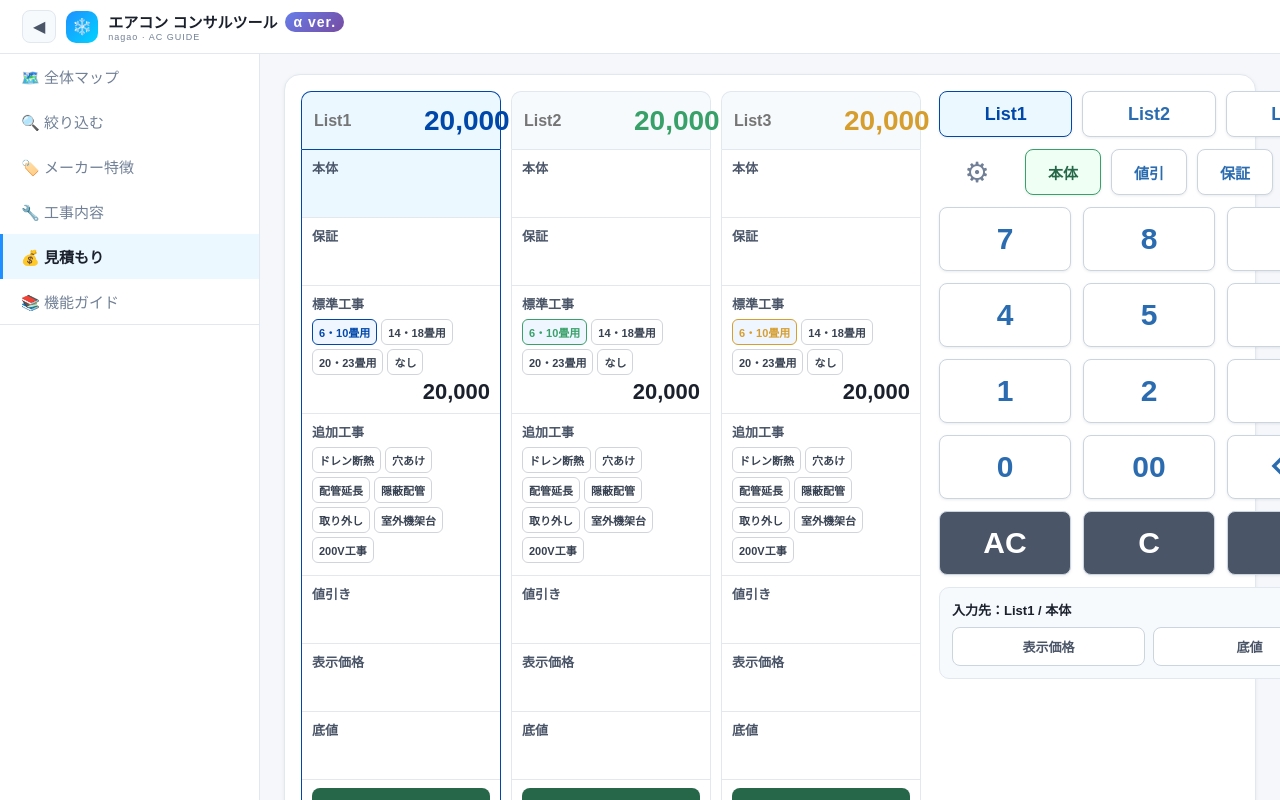
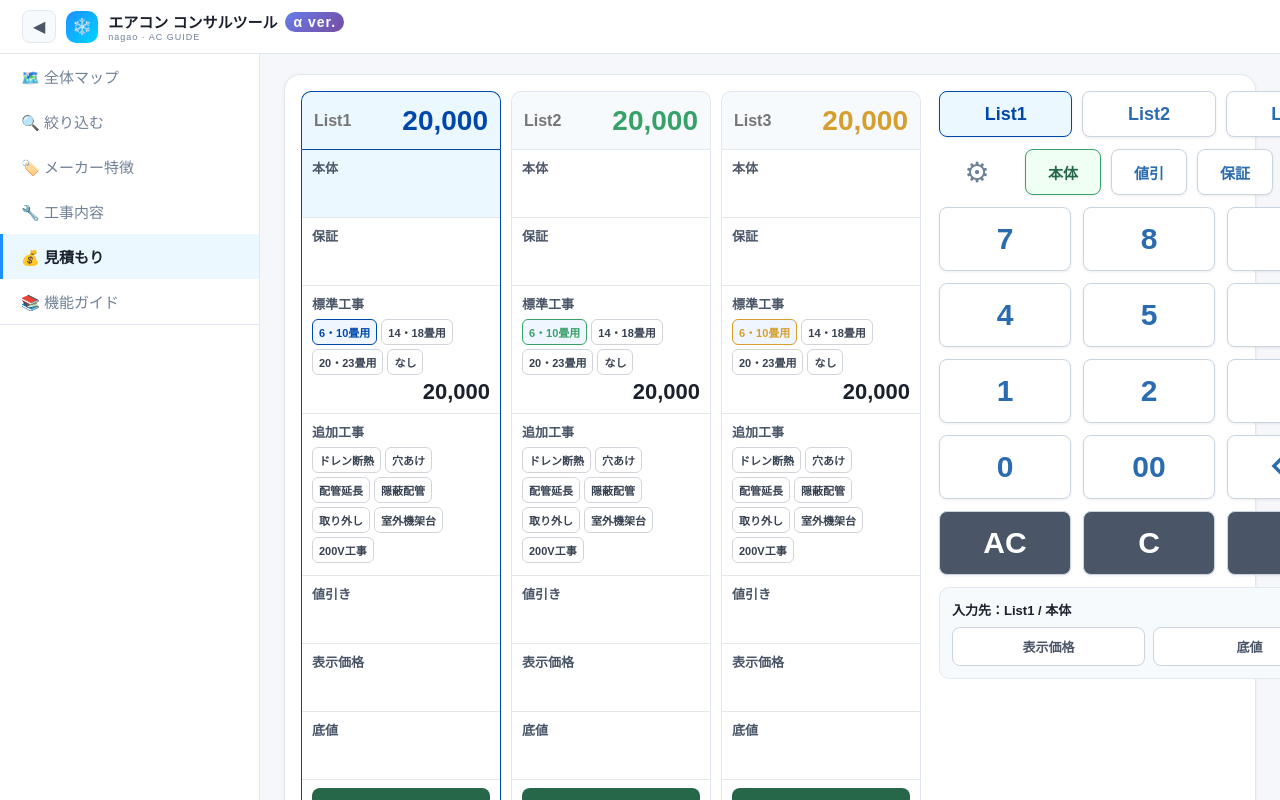
Before and after one commit to kou21sei4nagao-coder/Nojimatool, a React (Vite) app: page / in a window 1280 px wide. Both pictures are taken after a click on the button "💰 見積もり". Built offline with nearby package versions, Linux system fonts and the light colour scheme.

Commit message:
見積もり電卓の合計金額はみ出しを修正

```diff
--- a/src/App.jsx
+++ b/src/App.jsx
@@ -1858,24 +1858,30 @@ export default function App() {
                     const selected = activeCalc === i;
                     const koujiPrice = c.kouji ? KOUJI_OPTIONS[c.koujiType || 0].price : 0;
                     const selectedOptions = OPTIONS.filter(o => c.options.includes(o.key));
+                    const totalText = fmt(calcTotal(c));
+                    const totalFontSize = totalText.length >= 9 ? 20 : totalText.length >= 7 ? 24 : 28;
                     return (
                       <div key={i} style={{ display:"flex", flexDirection:"column", minHeight:650 }}>
                         <div onClick={() => setActiveCalc(i)} style={{
                           height:58, background:selected ? "#EBF8FF" : "#F7FAFC",
                           border:`1px solid ${selected ? color : "#E2E8F0"}`,
                           borderBottom:"none", display:"flex", alignItems:"center", justifyContent:"space-between",
-                          padding:"0 12px", cursor:"pointer", borderRadius:"10px 10px 0 0",
+                          gap:8, padding:"0 12px", cursor:"pointer", borderRadius:"10px 10px 0 0",
+                          overflow:"hidden",
                         }}>
                           <input
                             value={c.label}
                             onChange={e => updateCalc(i, "label", e.target.value)}
                             placeholder={`List${i + 1}`}
                             style={{
-                              width:110, border:"none", background:"transparent", outline:"none",
+                              flex:"1 1 52px", minWidth:44, border:"none", background:"transparent", outline:"none",
                               color:"#1A202C", fontSize:16, fontWeight:800,
                             }}
                           />
-                          <div style={{ color:color, fontSize:28, fontWeight:800 }}>{fmt(calcTotal(c))}</div>
+                          <div style={{
+                            color:color, fontSize:totalFontSize, fontWeight:800,
+                            lineHeight:1, whiteSpace:"nowrap", flexShrink:0, textAlign:"right",
+                          }}>{totalText}</div>
                         </div>
 
                         <div style={{
```
